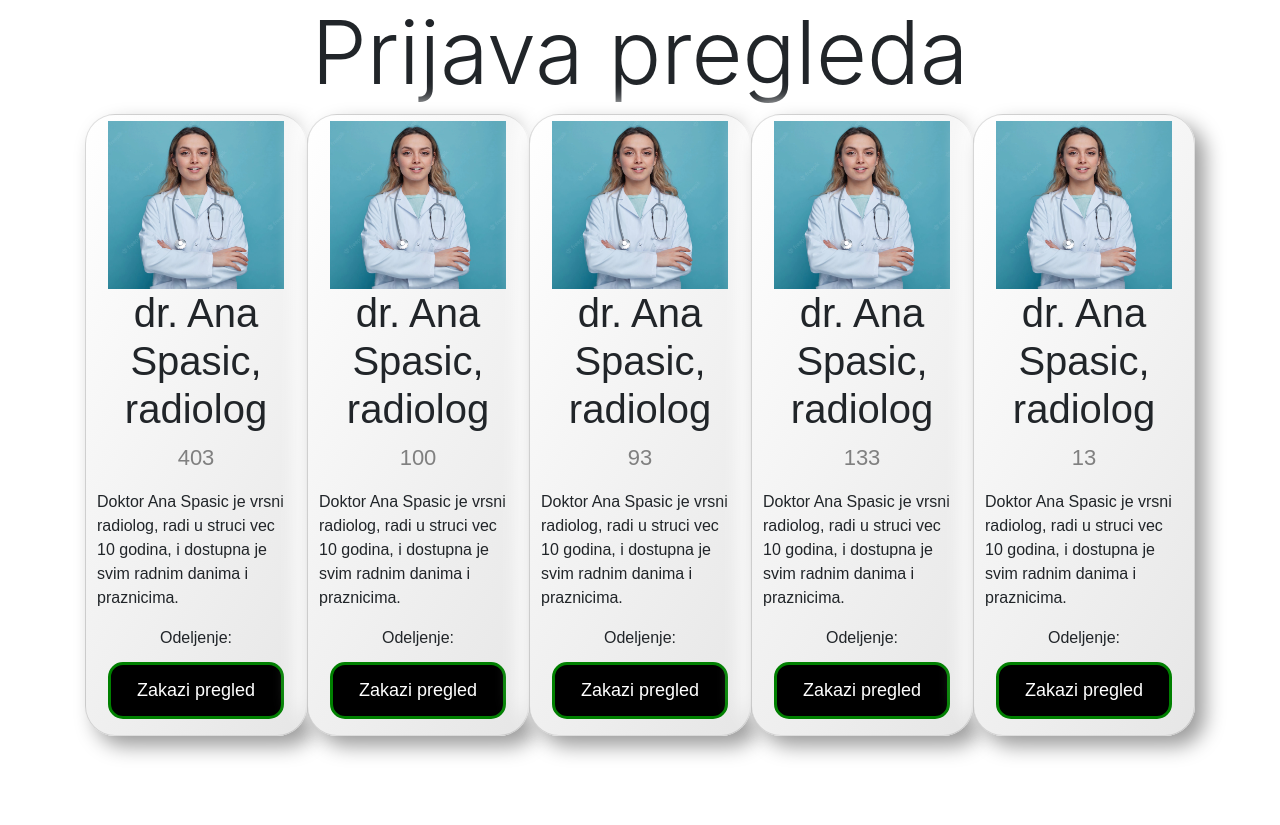
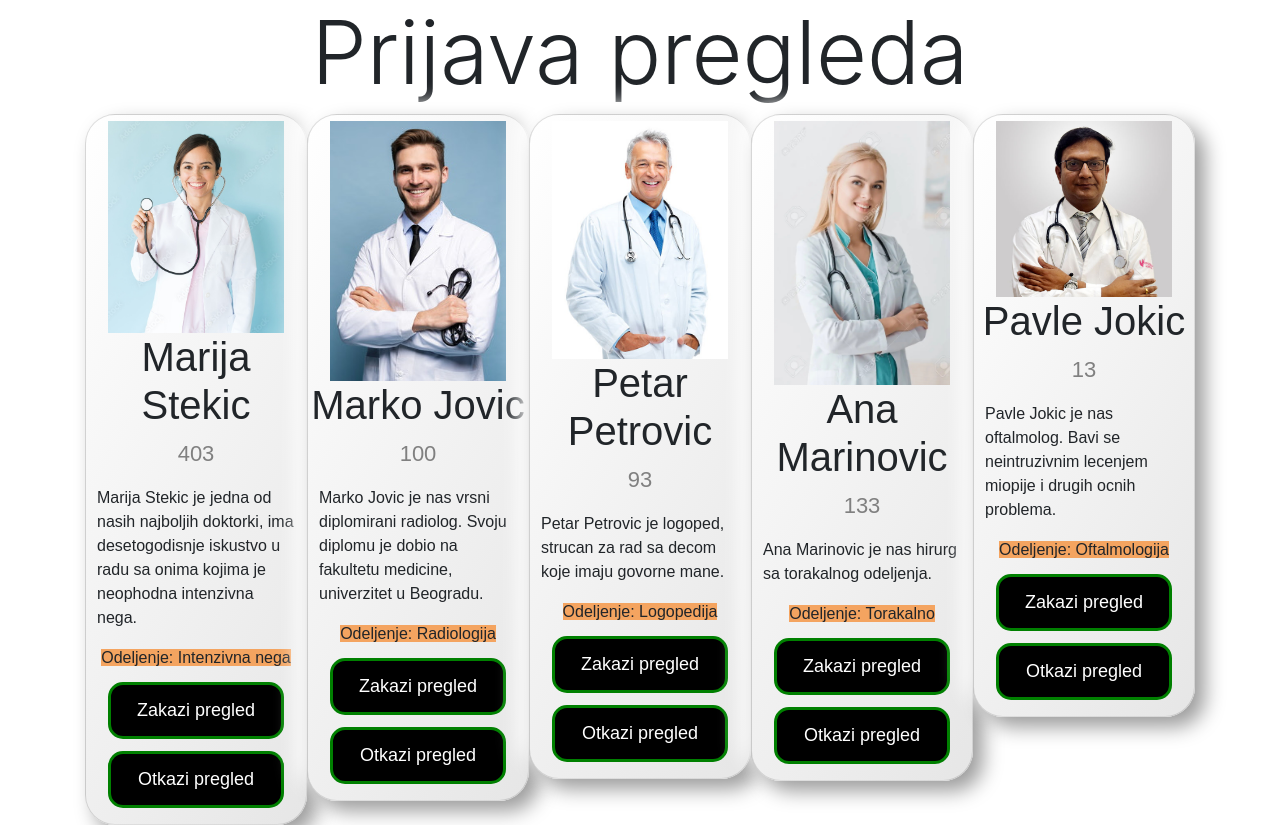
Before and after one commit to magneticant/ITEH-treci-domaci, an Angular app: page / in a window 1280 px wide. Before the commit the page ends 800 px from the top, so only its background shows below. Built offline with nearby package versions, Linux system fonts and the light colour scheme.

Commit message:
Zakazivanje pregleda dodato. Izmenjena pozadina komponente na sajtu vezana za odeljenje doktora

```diff
--- a/src/app/app.module.ts
+++ b/src/app/app.module.ts
@@ -5,12 +5,14 @@ import { AppRoutingModule } from './app-routing.module';
 import { AppComponent } from './app.component';
 import { HomeComponent } from './home/home.component';
 import { DoctorComponent } from './doctor/doctor.component';
+import { BrownElDirective } from './directives/brown-el.directive';
 
 @NgModule({
   declarations: [
     AppComponent,
     HomeComponent,
-    DoctorComponent
+    DoctorComponent,
+    BrownElDirective
   ],
   imports: [
     BrowserModule,
--- /dev/null
+++ b/src/app/directives/brown-el.directive.ts
@@ -0,0 +1,16 @@
+import { Directive, ElementRef, Renderer2, OnInit } from '@angular/core';
+
+@Directive({
+  selector: '[appBrownEl]'
+})
+export class BrownElDirective implements OnInit {
+
+  constructor(private elRef:ElementRef, private renderer:Renderer2) {
+
+   }
+
+ngOnInit(): void {
+  this.renderer.setStyle(this.elRef.nativeElement, 'background-color', 'sandybrown');
+}
+
+}
--- a/src/app/doctor/doctor.component.html
+++ b/src/app/doctor/doctor.component.html
@@ -1,18 +1,29 @@
 <div class="card">
     <img
-      src="../../assets/images/doctor1.jpg"
+      [src]="doctor.picture"
       alt="Telefon"
       width="90%"
       height="90%"
       class="image"
     />
-    <h1>dr. Ana Spasic, radiolog</h1>
+    <h1>{{doctor.name}}</h1>
     <p class="sala" *ngIf="isShown">{{doctor.room}}</p>
-    <p class="description">Doktor Ana Spasic je vrsni radiolog, radi u struci vec 10 godina, i dostupna je svim radnim
-      danima i praznicima.
-    </p>
+    <p class="description">{{doctor.description}}</p>
     <p>
-      <span>Odeljenje:</span>
-      <button [ngClass]="{'classButtonClick' : buttonClick===true}">Zakazi pregled</button>
+      <span appBrownEl>Odeljenje: {{doctor.department}}</span>
+
+      <button
+      [ngClass]="{ classButtonClick: buttonClick}"
+      (click)="onAddAppointment()"
+    >
+      Zakazi pregled
+    </button>
+    <button
+      [ngClass]="{ classButtonClick: buttonClick}"
+      (click)="onRemoveAppointment()"
+    >
+      Otkazi pregled
+    </button>
+
     </p>
   </div>
--- a/src/app/doctor/doctor.component.ts
+++ b/src/app/doctor/doctor.component.ts
@@ -12,4 +12,22 @@ export class DoctorComponent {
   isShown:boolean = true;
   @Input()doctor: Doctor;
 
+  onAddAppointment(){
+    if(this.doctor.available == true){
+      this.doctor.available = false;
+      alert("Pregled uspesno zakazan.")
+    }
+    else{
+      alert("Neuspesno zakazivanje. Doktor nije dostupan.")
+    }
+  }
+
+  onRemoveAppointment(){
+    if(this.doctor.available == false){
+      this.doctor.available = true;
+      alert("Pregled uspesno otkazan.")
+    }else{
+      alert("Nema zakazanog pregleda.")
+    }
+  }
 }
--- a/src/app/home/doctor.ts
+++ b/src/app/home/doctor.ts
@@ -4,4 +4,5 @@ export interface Doctor {
     description:string;
     picture:string;
     department:string;
+    available:boolean;
 }
--- a/src/app/home/home.component.ts
+++ b/src/app/home/home.component.ts
@@ -21,6 +21,7 @@ export class HomeComponent {
         'Marija Stekic je jedna od nasih najboljih doktorki, ima desetogodisnje iskustvo u radu sa onima kojima je neophodna intenzivna nega.',
       picture:'../../assets/images/doctor2.jpg',
       department:'Intenzivna nega',
+      available:false,
     },
     {
       name:'Marko Jovic',
@@ -29,6 +30,7 @@ export class HomeComponent {
         'Marko Jovic je nas vrsni diplomirani radiolog. Svoju diplomu je dobio na fakultetu medicine, univerzitet u Beogradu.',
       picture:'../../assets/images/doctor3.jpg',
       department:'Radiologija',
+      available:false,
     },
     {
       name:'Petar Petrovic',
@@ -37,6 +39,7 @@ export class HomeComponent {
         'Petar Petrovic je logoped, strucan za rad sa decom koje imaju govorne mane.',
       picture:'../../assets/images/doctor4.jpg',
       department:'Logopedija',
+      available:true,
     },
     {
       name:'Ana Marinovic',
@@ -45,6 +48,7 @@ export class HomeComponent {
         'Ana Marinovic je nas hirurg sa torakalnog odeljenja.',
       picture:'../../assets/images/doctor5.jpg',
       department:'Torakalno',
+      available:true,
     },
     {
       name:'Pavle Jokic',
@@ -53,6 +57,7 @@ export class HomeComponent {
         'Pavle Jokic je nas oftalmolog. Bavi se neintruzivnim lecenjem miopije i drugih ocnih problema.',
       picture:'../../assets/images/doctor6.jpg',
       department:'Oftalmologija',
+      available:true,
     },
   ];
 
```
